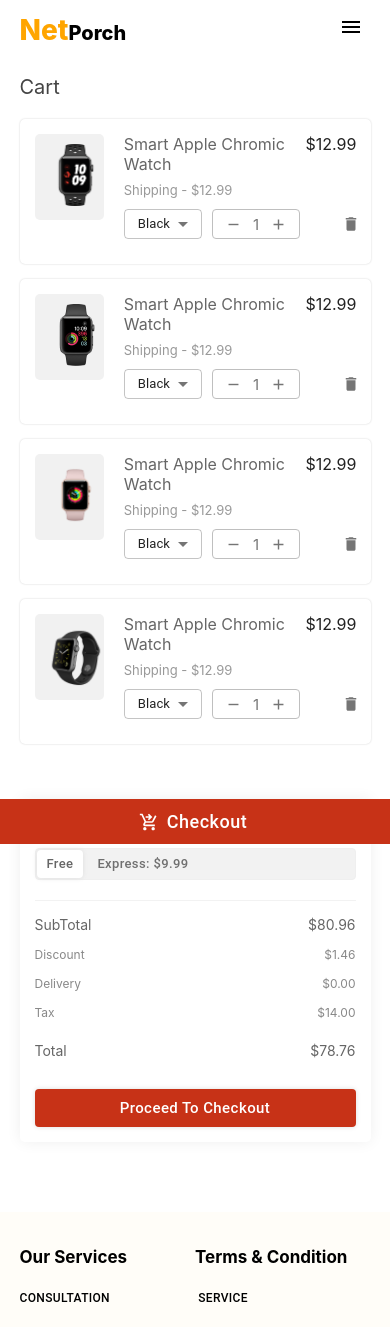
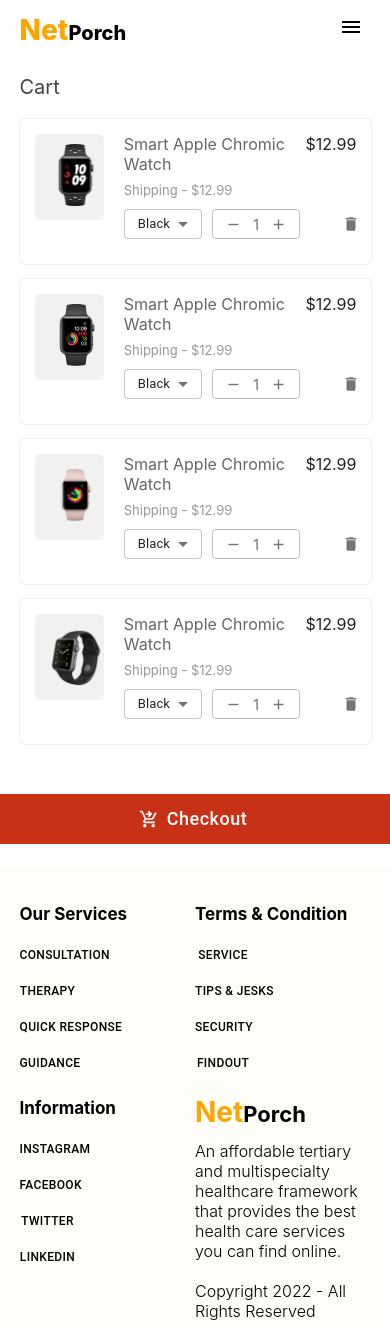
Before and after one commit to boskitech/neekseats, a React (Create React App) app: page /cart in a window 390 px wide. Shown: the top 1327 px of the page. Built offline with nearby package versions, Linux system fonts and the light colour scheme.

Commit message:
mobile cart

```diff
--- a/src/pages/cart/Cart.js
+++ b/src/pages/cart/Cart.js
@@ -69,6 +69,9 @@ const Cart = () => {
     height: "auto",
     borderRadius: "5px",
     boxShadow: "0 0 15px #efefef",
+    [theme.breakpoints.down("md")]: {
+      display: "none",
+    },
   }));
 
   const StyledCartItems = styled("div")(({ theme }) => ({
@@ -182,7 +185,7 @@ const Cart = () => {
     backgroundColor: "#c73217",
     color: "white",
     width: "100%",
-    height: "45px",
+    height: "50px",
     textTransform: "capitalize",
     margin: "0",
     padding: "10px",
```
